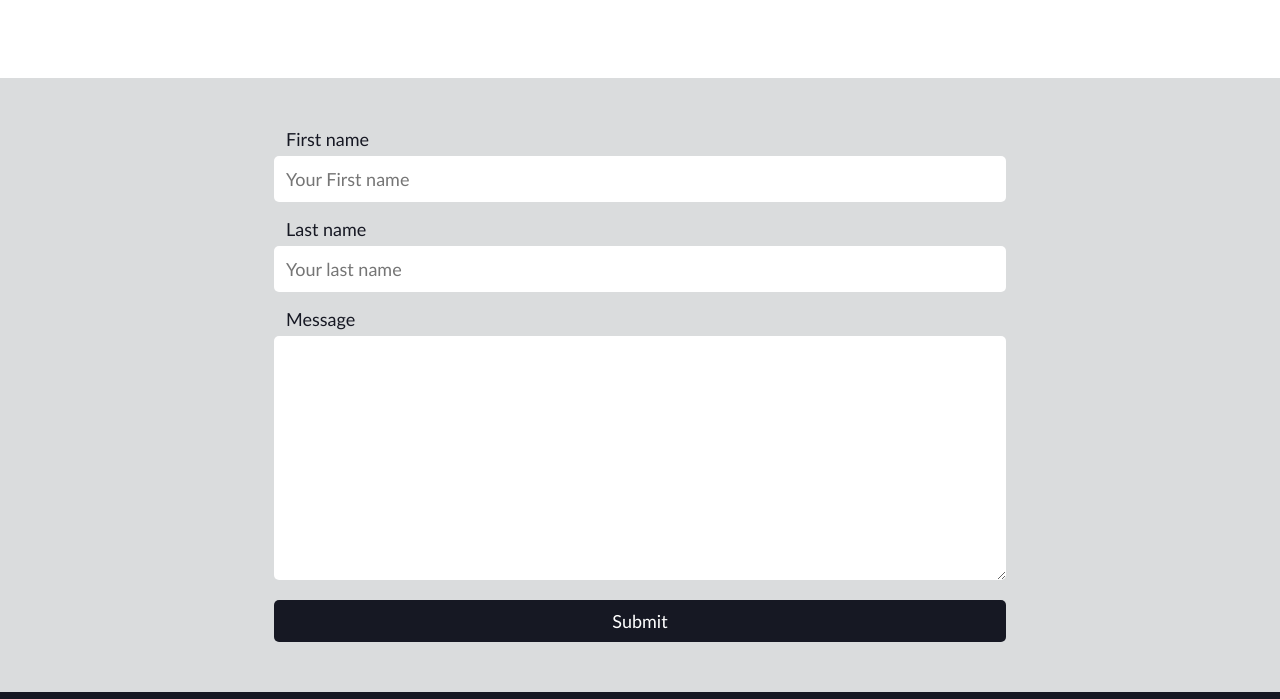
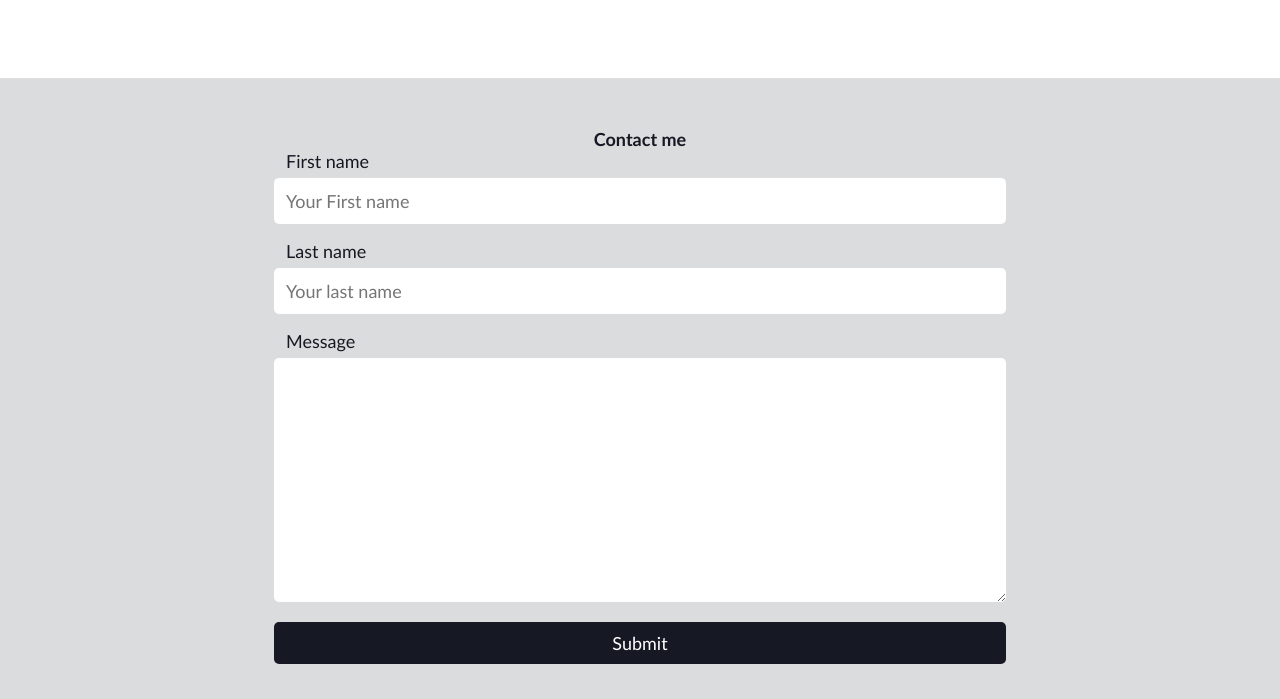
Before and after one commit to rheemcode/blog-website, a plain HTML site: page index.html in a window 1280 px wide. Shown: the part 4680-5379 px from the top of the page. Drawn offline with Linux system fonts and the light colour scheme.

Commit message:
made another change

```diff
--- a/index.html
+++ b/index.html
@@ -208,6 +208,7 @@
       </article>
     </section>
     <section id="Contact">
+      <h3>Contact me</h3>
       <form action="" method="POST">
         <label for="fname">First name</label>
         <input
```
